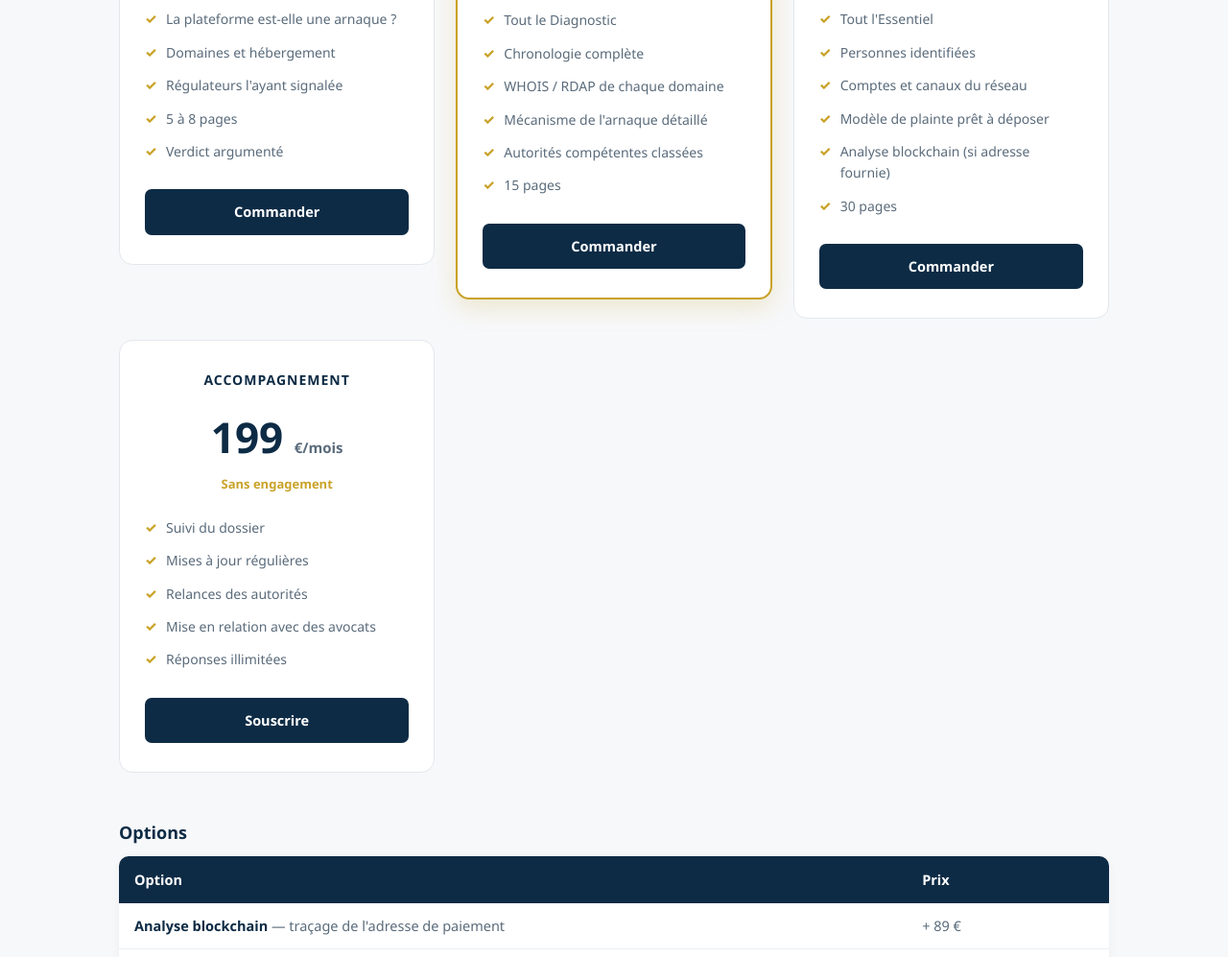
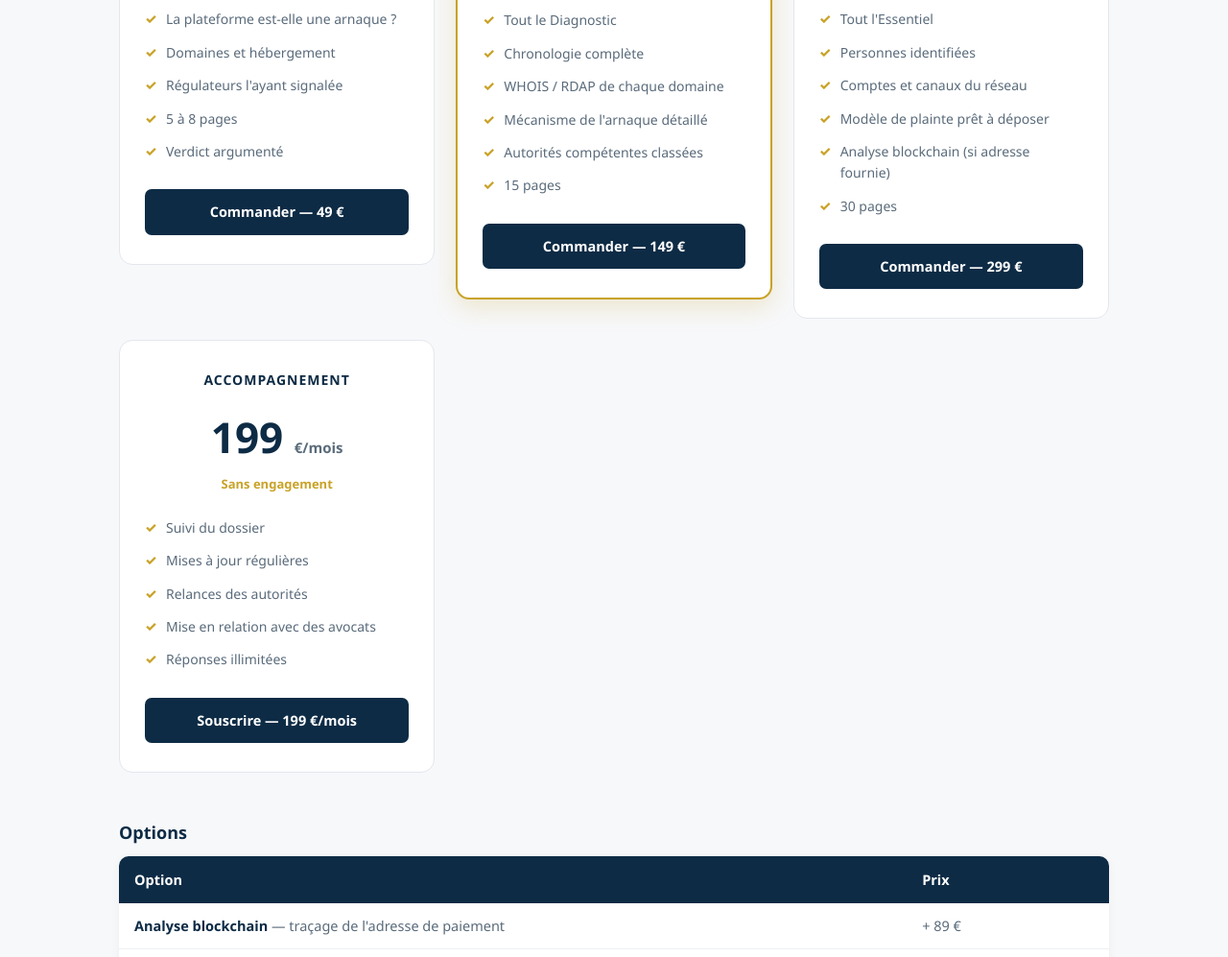
Before and after one commit to mickeentreprise-cell/preuve-osint, a plain HTML site: page index.html in a window 1280 px wide. Shown: the part 1493-2490 px from the top of the page at 96% size. Drawn offline with Linux system fonts and the light colour scheme.

Commit message:
Update index.html

```diff
--- a/index.html
+++ b/index.html
@@ -185,7 +185,7 @@
           <li>5 à 8 pages</li>
           <li>Verdict argumenté</li>
         </ul>
-        <a href="#contact">Commander</a>
+        <a href="https://www.paypal.com/ncp/payment/PLB-KN4JTZ5LFJZC" target="_blank" rel="noopener">Commander — 49 €</a>
       </div>
 
       <div class="prix mise">
@@ -201,7 +201,7 @@
           <li>Autorités compétentes classées</li>
           <li>15 pages</li>
         </ul>
-        <a href="#contact">Commander</a>
+        <a href="https://www.paypal.com/ncp/payment/PLB-PPSU6QL47USQ" target="_blank" rel="noopener">Commander — 149 €</a>
       </div>
 
       <div class="prix">
@@ -216,7 +216,7 @@
           <li>Analyse blockchain (si adresse fournie)</li>
           <li>30 pages</li>
         </ul>
-        <a href="#contact">Commander</a>
+        <a href="https://www.paypal.com/ncp/payment/PLB-9RLQ8MMJLG9Z" target="_blank" rel="noopener">Commander — 299 €</a>
       </div>
 
       <div class="prix">
@@ -230,7 +230,7 @@
           <li>Mise en relation avec des avocats</li>
           <li>Réponses illimitées</li>
         </ul>
-        <a href="#contact">Souscrire</a>
+        <a href="https://www.paypal.com/ncp/payment/PLB-4FUGMWEWW6YC" target="_blank" rel="noopener">Souscrire — 199 €/mois</a>
       </div>
 
     </div>
```
